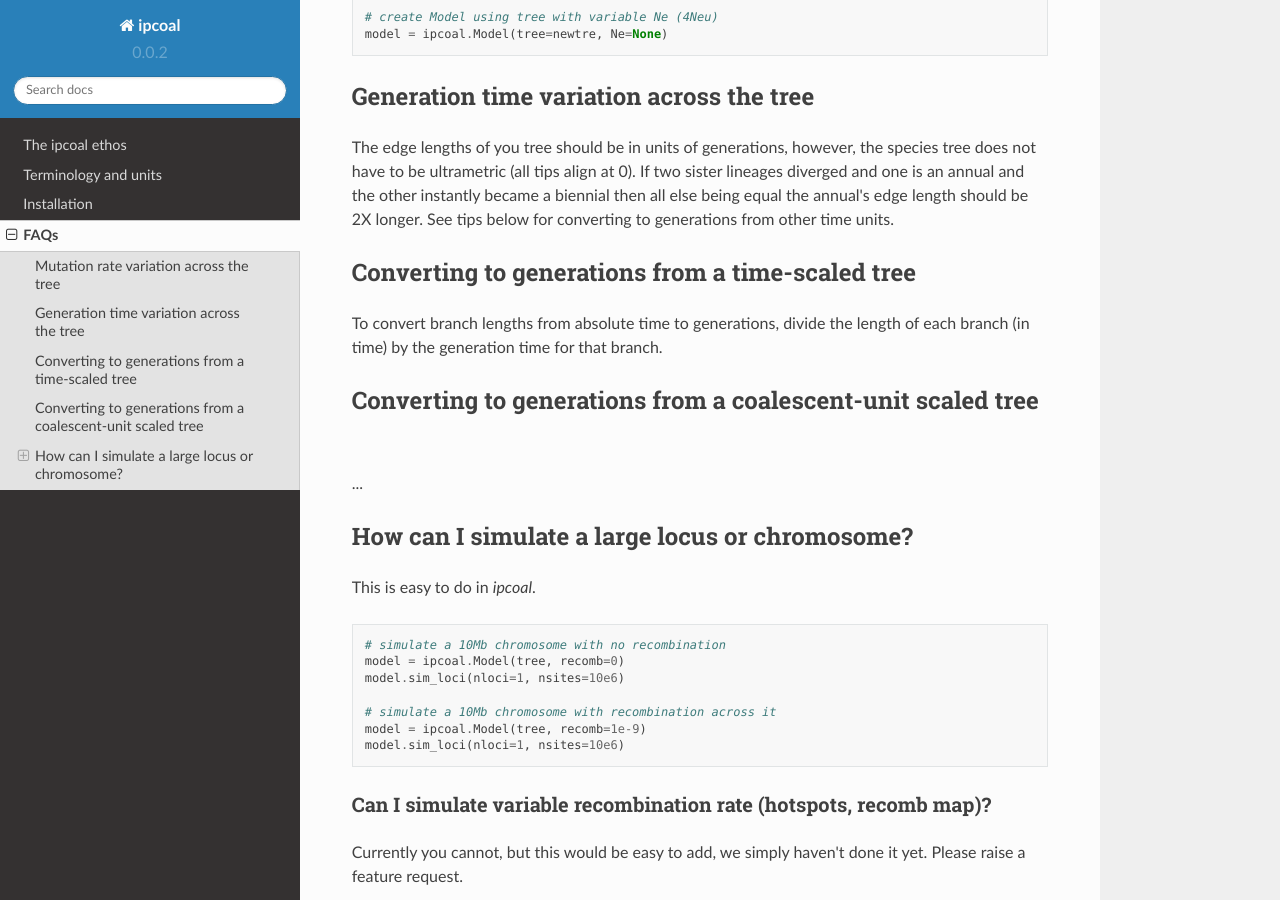
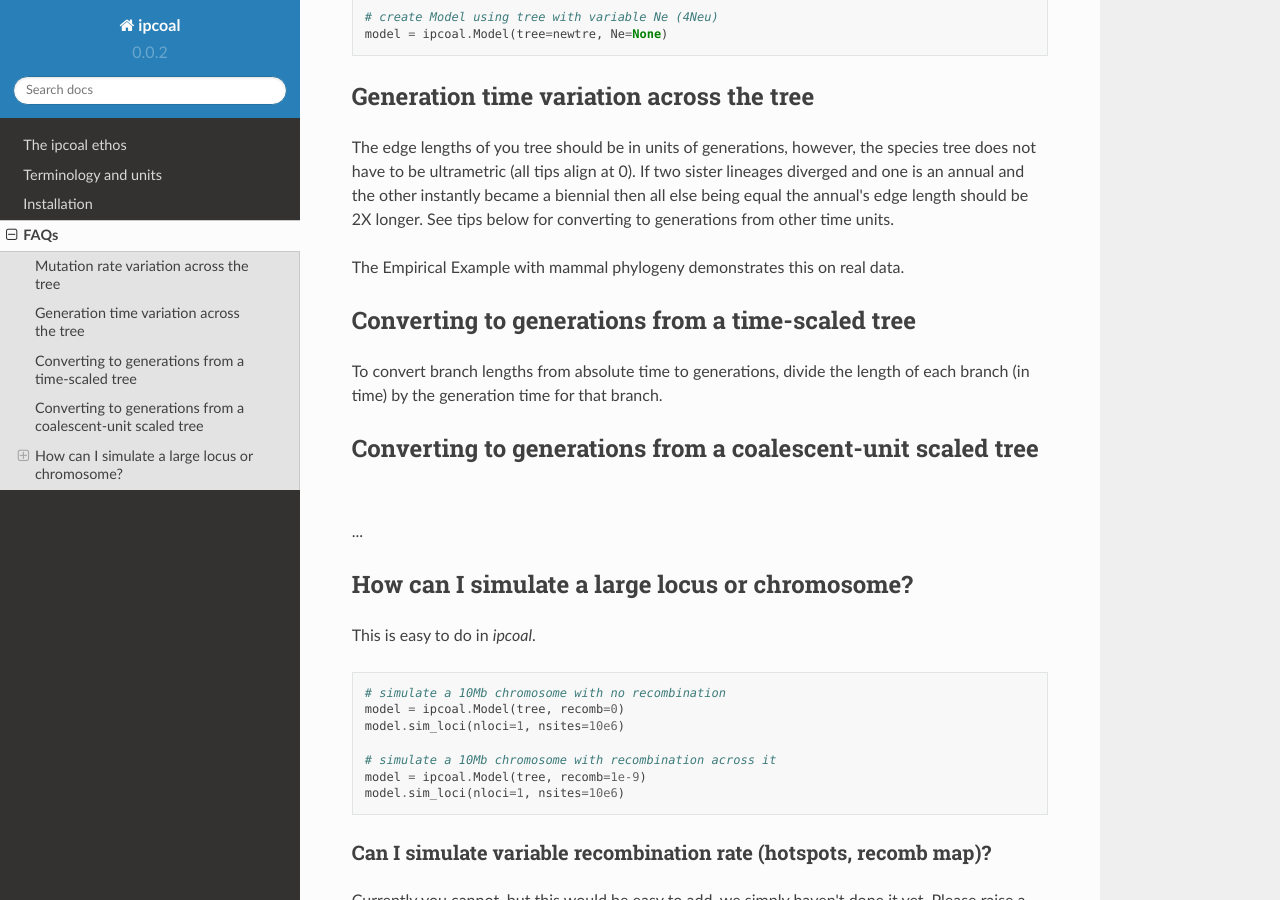
Before and after one commit to pmckenz1/ipcoal, a Sphinx documentation site: the page built from docs/4-FAQs.rst, in a window 1280 px wide and 900 px high, scrolled down 647 px. Built offline with Sphinx 7.4.7 and the Read the Docs theme 2.0.0, drawn with Linux system fonts in a browser that asks for light colours; pages that are not in the unit, such as notebooks, are missing from menus.

Commit message:
added line to FAQS pointing to empirical example

```diff
--- a/docs/4-FAQs.rst
+++ b/docs/4-FAQs.rst
@@ -35,6 +35,8 @@
 -----------------------------------------
 The edge lengths of you tree should be in units of generations, however, the species tree does not have to be ultrametric (all tips align at 0). If two sister lineages diverged and one is an annual and the other instantly became a biennial then all else being equal the annual's edge length should be 2X longer. See tips below for converting to generations from other time units.
 
+The Empirical Example with mammal phylogeny demonstrates this on real data.
+
 
 Converting to generations from a time-scaled tree
 -------------------------------------------------
```
